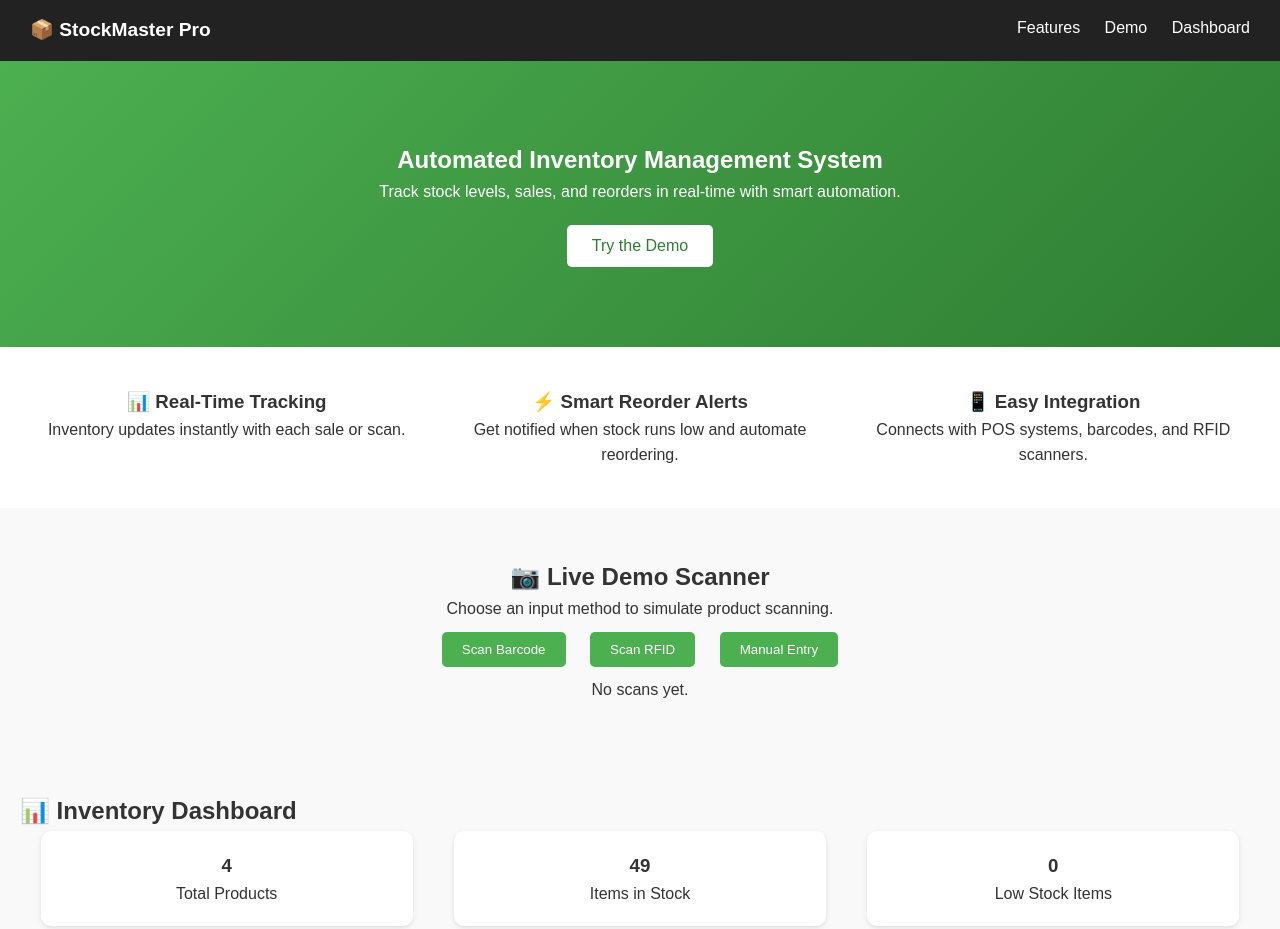
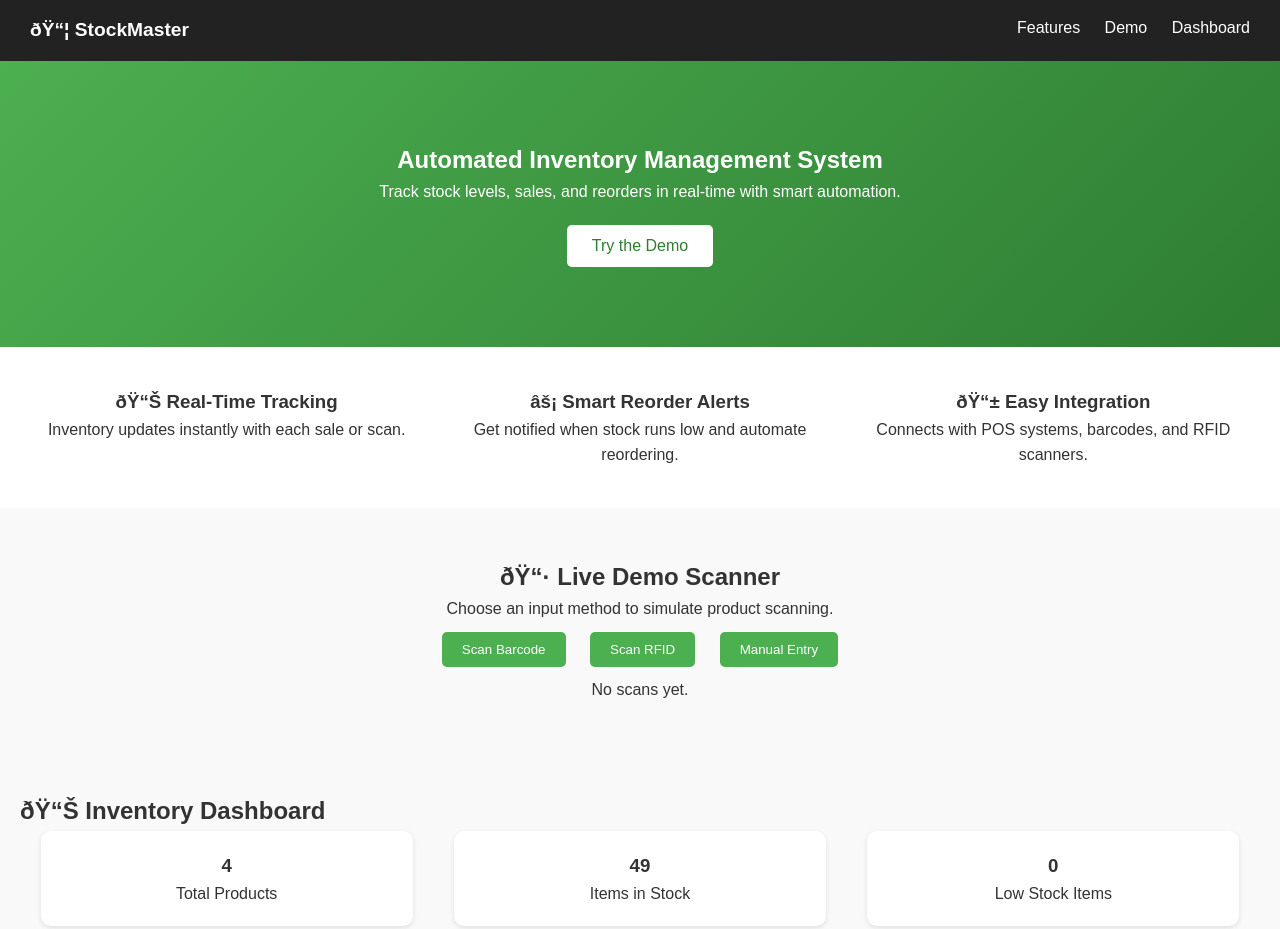
Before and after one commit to mzuzuguy/Thy_stock_master, a plain HTML site: page index.html in a window 1280 px wide. Shown: the top 929 px of the page. Drawn offline with Linux system fonts and the light colour scheme.

Commit message:
index.html

```diff
--- a/index.html
+++ b/index.html
@@ -1,14 +1,15 @@
 <!DOCTYPE html>
 <html lang="en">
   <head>
+    <link rel="stylesheet" href="style.css"
     <meta charset="UTF-8" />
     <meta name="viewport" content="width=device-width, initial-scale=1.0" />
-    <title>StockMaster Pro - Inventory Automation</title>
+    <title>StockMaster - Inventory Automation</title>
     <link rel="stylesheet" href="style.css" />
   </head>
   <body>
     <header>
-      <div class="logo">📦 StockMaster Pro</div>
+      <div class="logo">📦 StockMaster </div>
       <nav>
         <a href="#features">Features</a>
         <a href="#demo">Demo</a>
```
